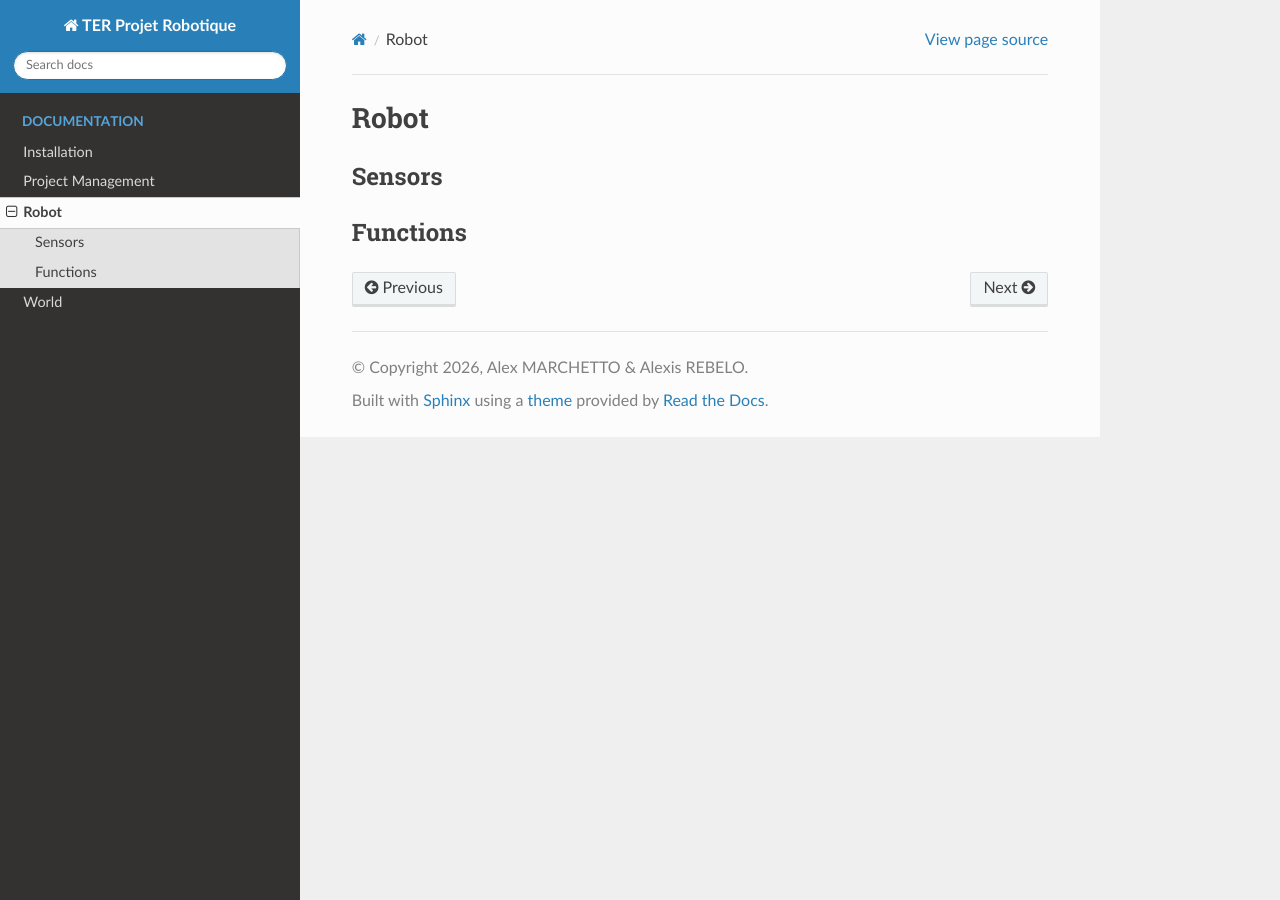
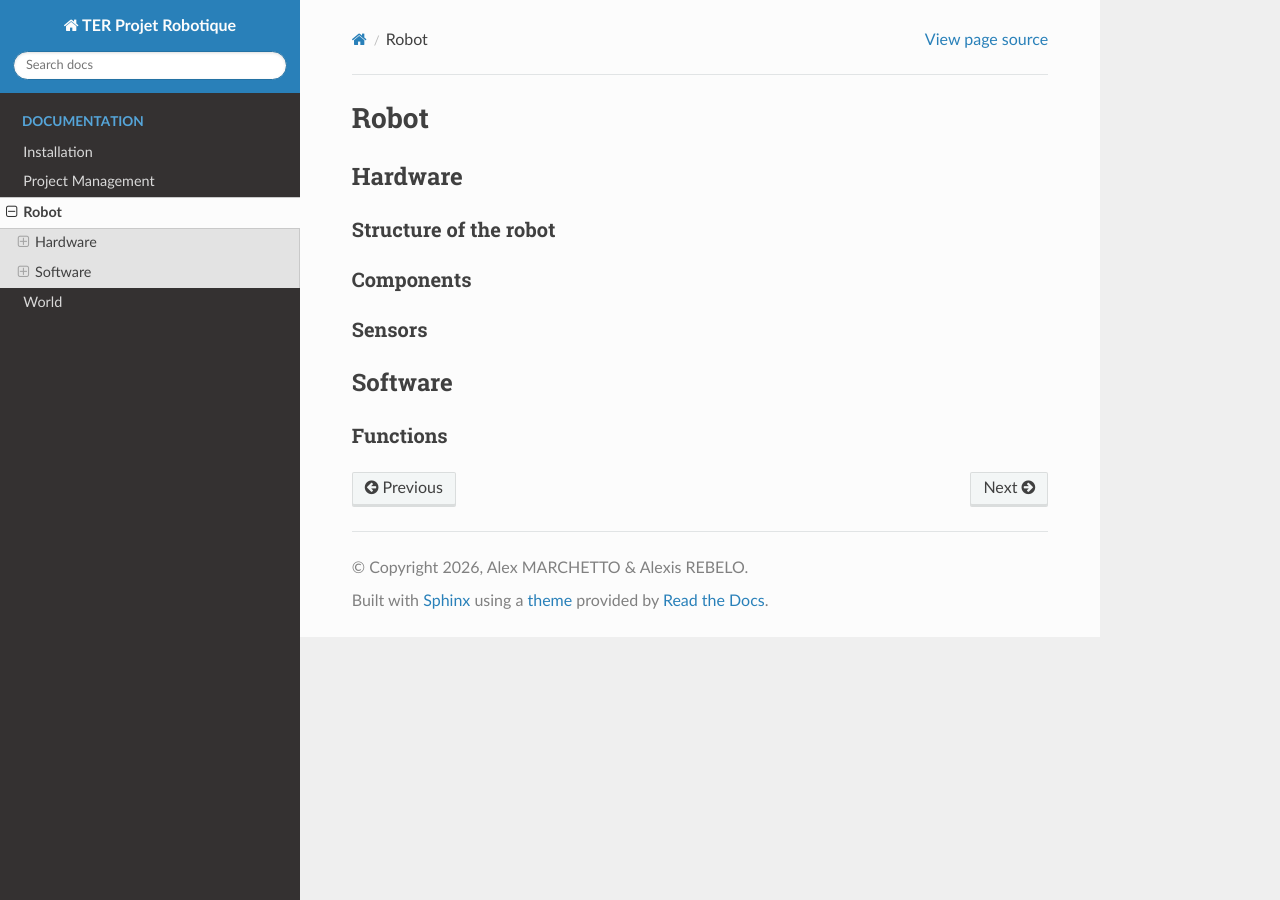
Before and after one commit to AlexMarchetto/TER---Projet-Robotique, a Sphinx documentation site: the page built from docs/source/robot/index.rst, in a window 1280 px wide. Built offline with Sphinx 7.4.7 and the Read the Docs theme 3.1.0, drawn with Linux system fonts in a browser that asks for light colours.

Commit message:
Structure page robot - documentation

```diff
--- a/docs/source/robot/index.rst
+++ b/docs/source/robot/index.rst
@@ -2,10 +2,22 @@
 Robot
 #####
 
-*******
+********
+Hardware
+********
+
+Structure of the robot
+======================
+
+Components
+==========
+
 Sensors
-*******
+=======
 
-*********
+********
+Software
+********
+
 Functions
-*********
+=========
```
